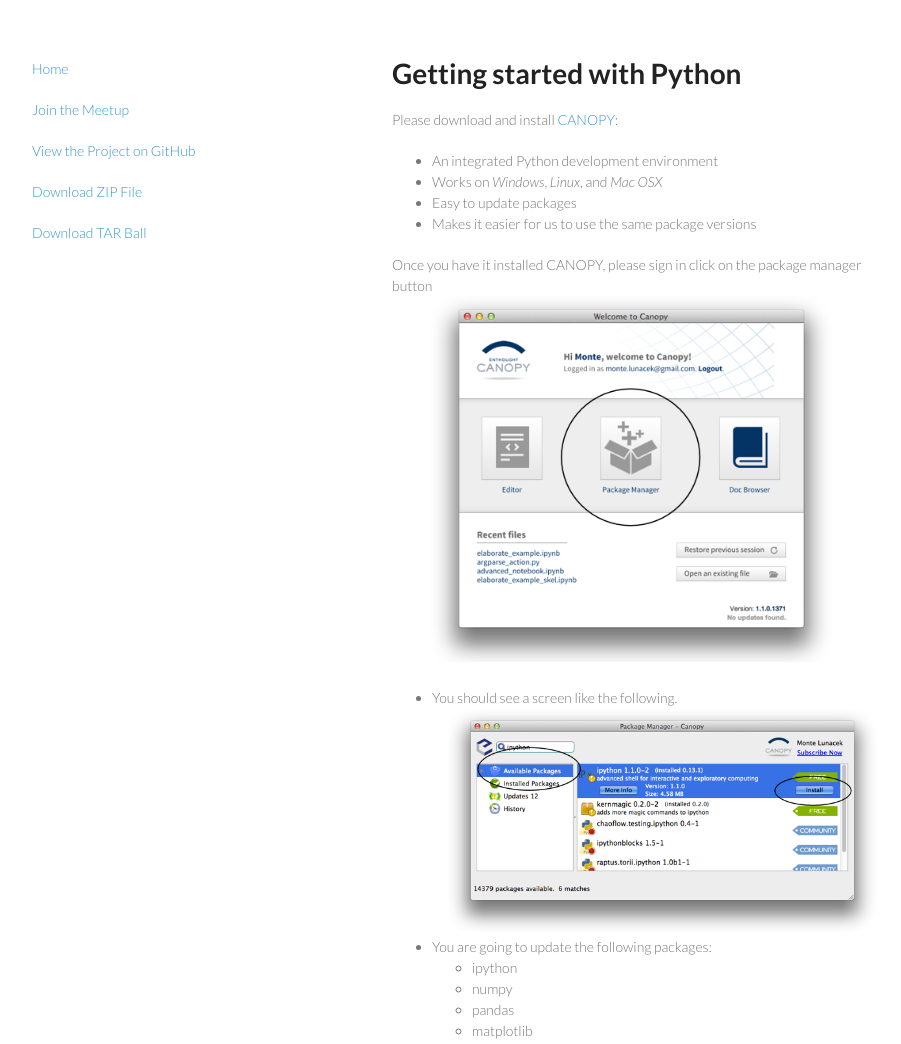
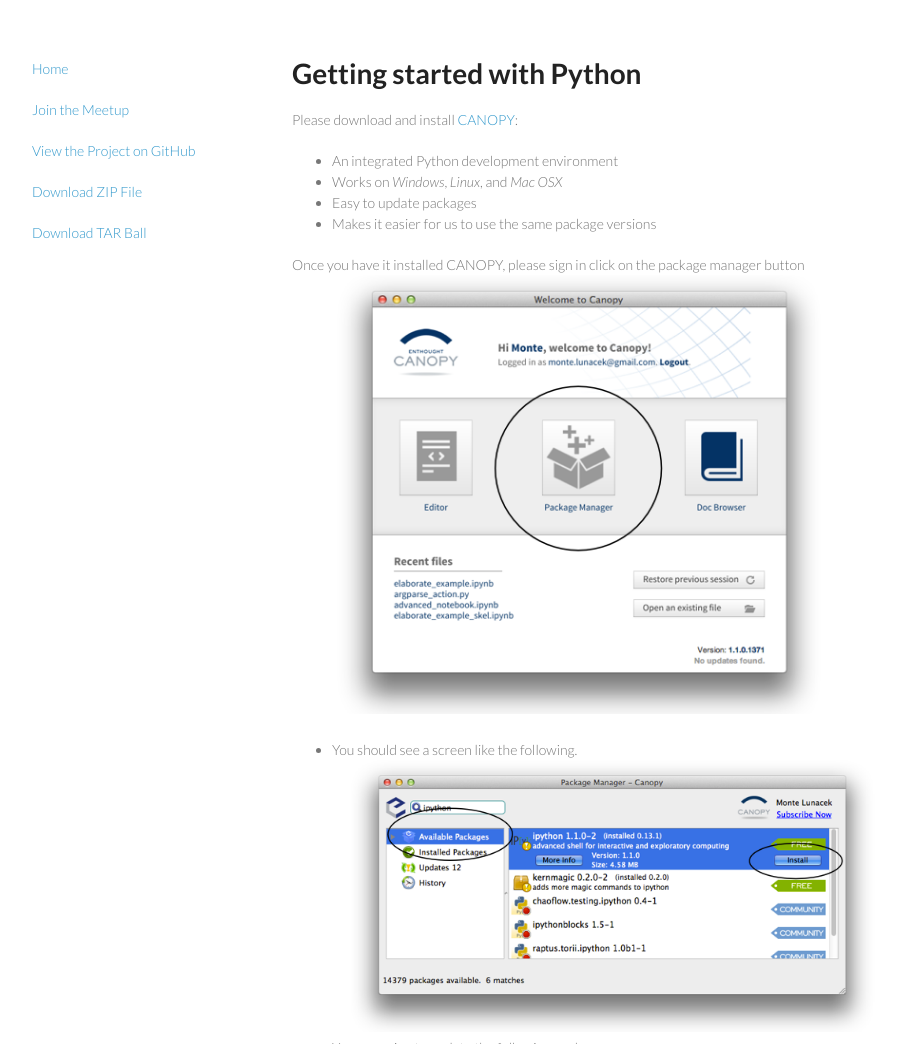
Before and after one commit to vijayv/Meetup-Fall-2013, a plain HTML site: page python/getting_started.html in a window 1280 px wide. Shown: the top 1044 px of the page, without its empty margins (178-1079 px from the left). Drawn offline with Linux system fonts and the light colour scheme; files whose address does not match are found by name.

Commit message:
layout changes

```diff
--- a/stylesheets/styles.css
+++ b/stylesheets/styles.css
@@ -96,7 +96,7 @@ img {
 }
 
 header {
-  width:270px;
+  width:180px;
   float:left;
   position:fixed;
 }
@@ -118,7 +118,7 @@ header ul {
   border-radius:5px;
   border:1px solid #d2d2d2;
   box-shadow:inset #fff 0 1px 0, inset rgba(0,0,0,0.03) 0 -1px 0;
-  width:270px;
+  width:180px;
 }
 
 header li {
@@ -160,7 +160,7 @@ header ul a strong {
 }
 
 section {
-  width:500px;
+  width:600px;
   float:right;
   padding-bottom:50px;
 }
```
